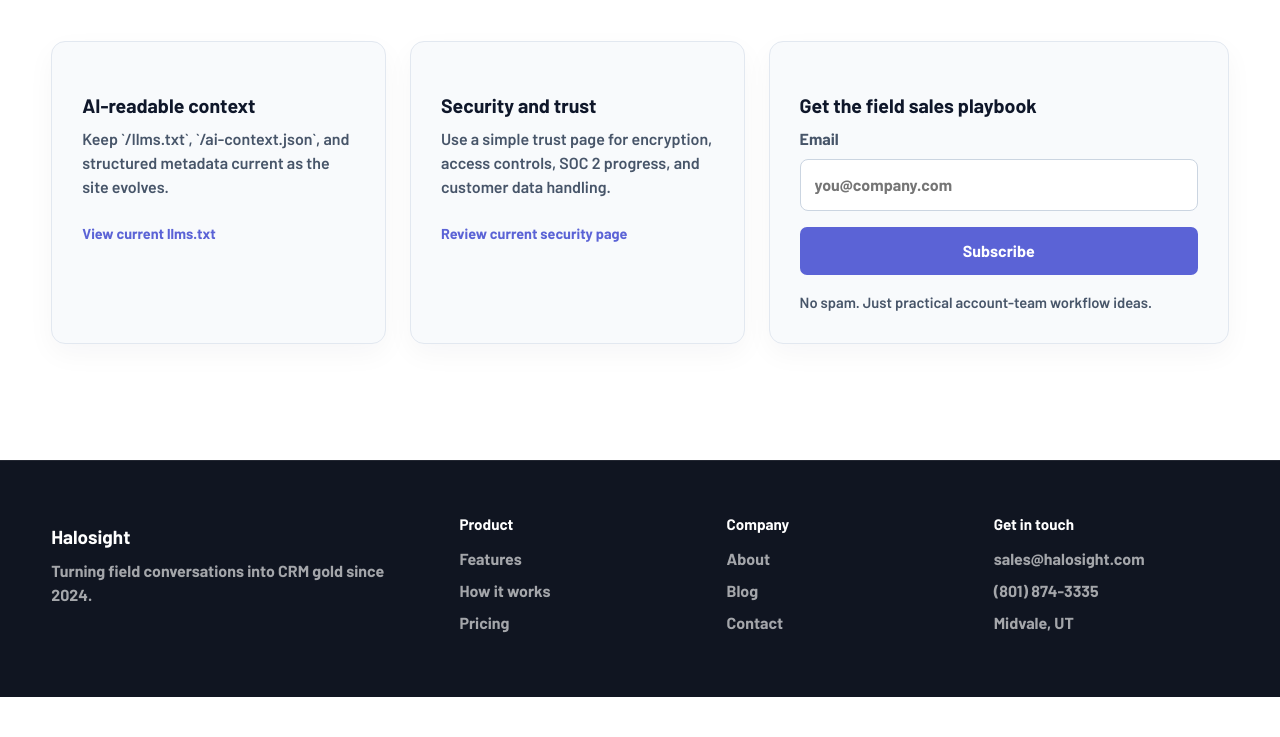
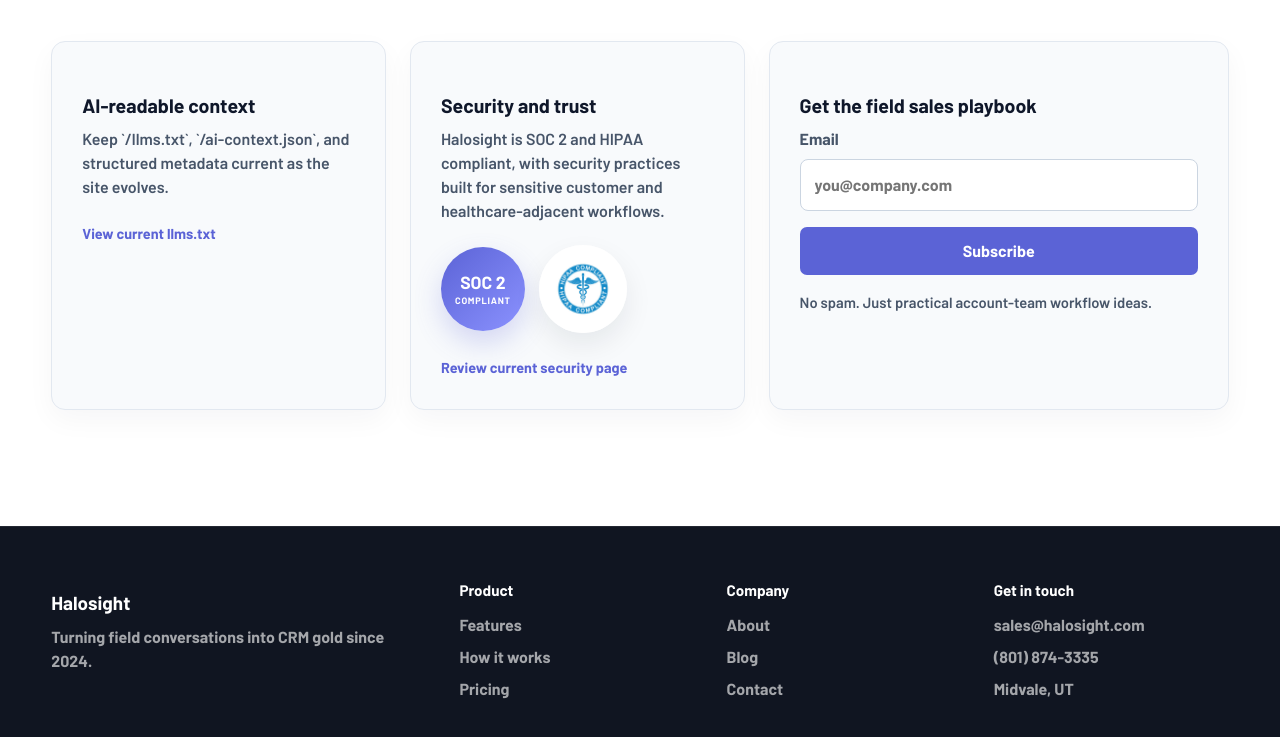
Before and after one commit to tmott-oss/halosight-test-template, a plain HTML site: page index.html in a window 1280 px wide. Shown: the part 9213-9950 px from the top of the page. Before the commit the page ends 9910 px from the top, so only its background shows below. Drawn offline with Linux system fonts and the light colour scheme.

Commit message:
Add SOC 2 and HIPAA trust badges

```diff
--- a/index.html
+++ b/index.html
@@ -418,7 +418,11 @@
           </article>
           <article class="resource-card">
             <h3>Security and trust</h3>
-            <p>Use a simple trust page for encryption, access controls, SOC 2 progress, and customer data handling.</p>
+            <p>Halosight is SOC 2 and HIPAA compliant, with security practices built for sensitive customer and healthcare-adjacent workflows.</p>
+            <div class="trust-badges" aria-label="Compliance badges">
+              <span class="soc2-badge">SOC 2<br /><small>Compliant</small></span>
+              <img src="./assets/hipaa-compliant-badge.png" alt="HIPAA compliant badge" loading="lazy" data-edit-image="HIPAA compliant badge" />
+            </div>
             <a href="https://halosight.com/security">Review current security page</a>
           </article>
           <article class="newsletter-card">
--- a/styles.css
+++ b/styles.css
@@ -1315,6 +1315,45 @@ textarea {
   background: var(--neutral-50);
 }
 
+.trust-badges {
+  display: flex;
+  align-items: center;
+  gap: 14px;
+  margin-top: 22px;
+}
+
+.soc2-badge {
+  display: inline-flex;
+  flex-direction: column;
+  justify-content: center;
+  width: 84px;
+  height: 84px;
+  border-radius: 999px;
+  color: var(--white);
+  background: linear-gradient(135deg, var(--brand-blue), var(--brand-purple));
+  text-align: center;
+  font-size: 1.1rem;
+  font-weight: 900;
+  line-height: 1.05;
+  box-shadow: 0 12px 28px rgba(91, 99, 214, 0.24);
+}
+
+.soc2-badge small {
+  margin-top: 4px;
+  font-size: 0.58rem;
+  letter-spacing: 0.08em;
+  text-transform: uppercase;
+}
+
+.trust-badges img {
+  width: 88px;
+  height: 88px;
+  object-fit: contain;
+  border-radius: 999px;
+  background: var(--white);
+  box-shadow: 0 12px 28px rgba(15, 23, 42, 0.08);
+}
+
 label {
   display: grid;
   gap: 8px;
```
Also changed, not shown: assets/hipaa-compliant-badge.png (added).
